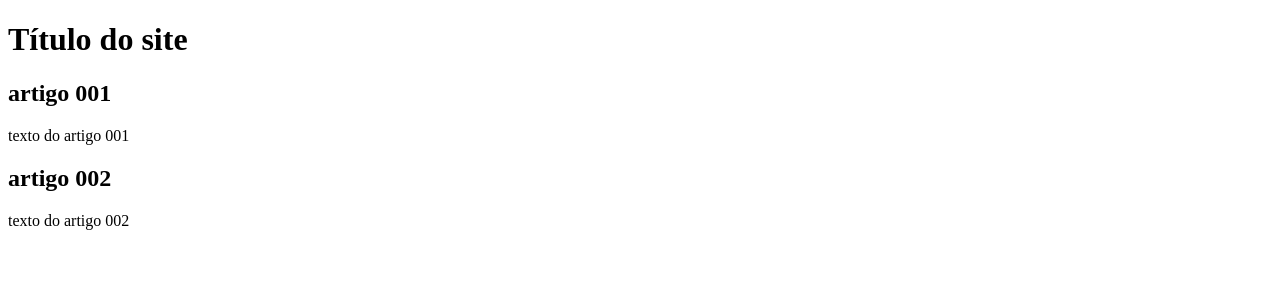
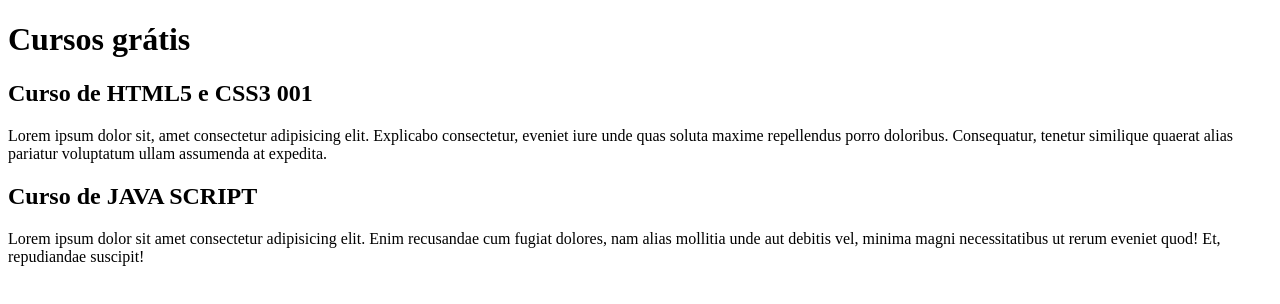
Before and after one commit to DevLucasMelo/projeto-site-1, a plain HTML site: page index.html in a window 1280 px wide. Drawn offline with Linux system fonts and the light colour scheme.

Commit message:
Comecei a escrever o conteudo

```diff
--- a/index.html
+++ b/index.html
@@ -9,15 +9,15 @@
 <body>
     <main>
         <header>
-            <h1>Título do site</h1>
+            <h1>Cursos grátis</h1>
         </header>
         <article>
-            <h2>artigo 001</h2>
-            <p>texto do artigo 001</p>
+            <h2>Curso de HTML5 e CSS3 001</h2>
+            <p>Lorem ipsum dolor sit, amet consectetur adipisicing elit. Explicabo consectetur, eveniet iure unde quas soluta maxime repellendus porro doloribus. Consequatur, tenetur similique quaerat alias pariatur voluptatum ullam assumenda at expedita.</p>
         </article>
         <article>
-            <h2>artigo 002</h2>
-            <p>texto do artigo 002</p>
+            <h2>Curso de JAVA SCRIPT</h2>
+            <p>Lorem ipsum dolor sit amet consectetur adipisicing elit. Enim recusandae cum fugiat dolores, nam alias mollitia unde aut debitis vel, minima magni necessitatibus ut rerum eveniet quod! Et, repudiandae suscipit!</p>
         </article>
     </main>
 </body>
```
